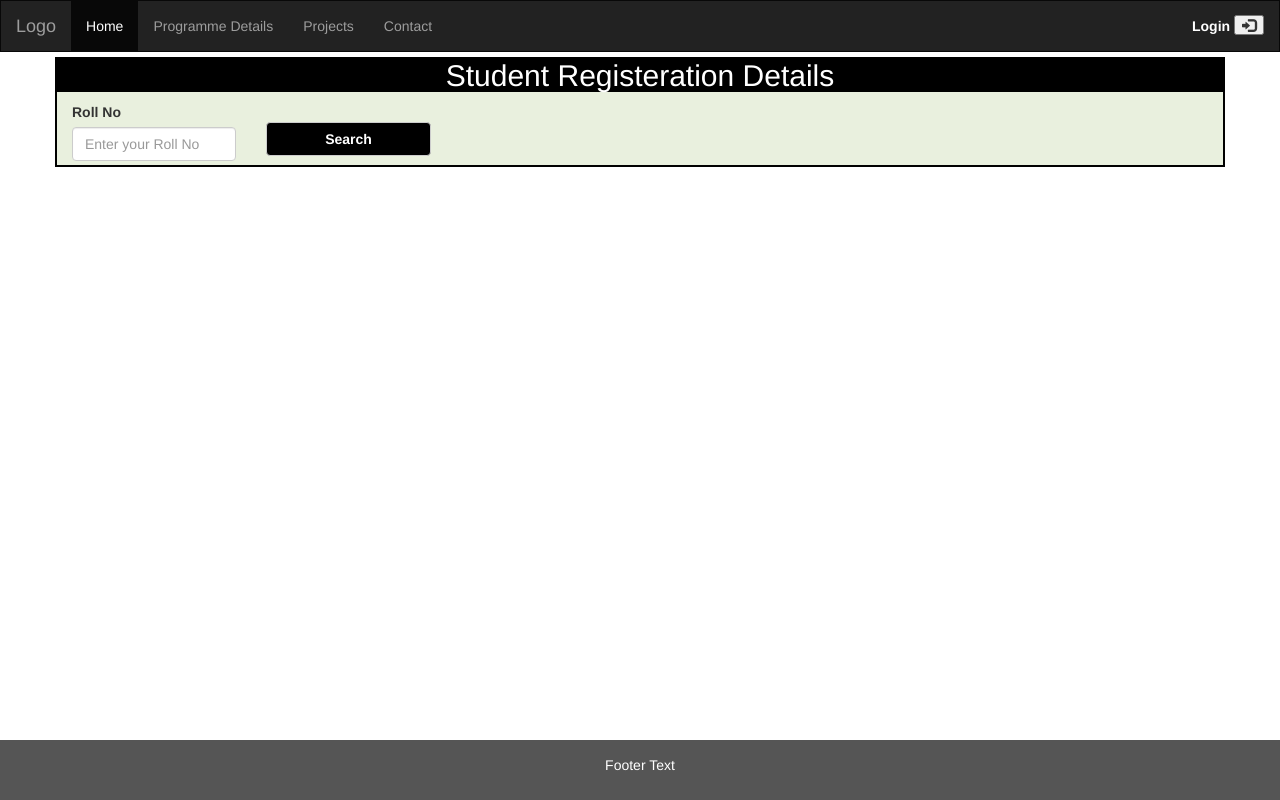
After one commit to IlmanAhmad/University_Website_Project, a Django app: template idu_app/templates/idu_app/sturegisterdetails.html in a window 1280 px wide. The commit adds this page. Run offline with Django 3.2, Linux system fonts and the light colour scheme; the template is opened without the code that fills it, so the values that code supplies are empty; some libraries are stand-ins or nearby versions.

Commit message:
Created the template for student details and logic to fetch student details from database

```diff
--- a/idu_app/static/idu_app/home.css
+++ b/idu_app/static/idu_app/home.css
@@ -17,3 +17,7 @@
   }
   .row.content {height:auto;}
 }
+
+.headerstu{
+  color: red;
+}
--- /dev/null
+++ b/idu_app/static/idu_app/sturegisterdetails.css
@@ -0,0 +1,21 @@
+/* Set search button properties */
+.btn-dark {
+    background-color: black;
+    color: white;
+}
+/* Set form properties */
+.formclass {
+    background: rgb(233, 240, 222);
+    margin-top: 5px;
+    border: 2px solid black;
+}
+/* Set form bottom row properties */
+.bottomrow {
+    max-height: 35px;
+    margin-bottom: 4px;
+}
+/* Set form big fields properties */
+.big {
+    max-width: 555px;
+    max-height: 35px;
+}
--- a/idu_app/templates/idu_app/basic.html
+++ b/idu_app/templates/idu_app/basic.html
@@ -8,6 +8,9 @@
     <link rel="stylesheet" href="https://maxcdn.bootstrapcdn.com/bootstrap/3.4.1/css/bootstrap.min.css">
     {% load static %}
     <link rel="stylesheet" href="{% static 'idu_app/home.css' %}">
+    <link rel="stylesheet" href="{% static 'idu_app/studetailsadmin.css' %}">
+    <link rel="stylesheet" href="{% static 'idu_app/sturegisterdetails.css' %}">
+    <link rel="stylesheet" href="{% static 'idu_app/programmedetails.css' %}">
     <script src="https://ajax.googleapis.com/ajax/libs/jquery/3.5.1/jquery.min.js"></script>
     <script src="https://maxcdn.bootstrapcdn.com/bootstrap/3.4.1/js/bootstrap.min.js"></script>
 
@@ -36,7 +39,7 @@
         }
 
     </style>
-    {% block css %} {% endblock %}
+
 </head>
 
 <body>
@@ -58,7 +61,7 @@
                     <li><a href="/home/contact">Contact</a></li>
                     {% if user.is_superuser %}
                     <!-- Display Admin button if user is super user -->
-                    <li><a id="admin" href="studetails/">Admin</a></li>
+                    <li><a id="admin" href="studetailsadmin/">Admin</a></li>
                     {% endif %}
                 </ul>
 
--- a/idu_app/templates/idu_app/home.html
+++ b/idu_app/templates/idu_app/home.html
@@ -76,7 +76,7 @@
 <div class="container-fluid text-center">
   <div class="row content">
     <div class="col-sm-2 sidenav">
-      <p><a href="#">Student Details</a></p>
+      <p><a href="sturegisterdetails/">Student Details</a></p>
       <p><a href="results/">Results</a></p>
       <p><a href="#">Link</a></p>
     </div>
--- a/idu_app/templates/idu_app/programmedetails.html
+++ b/idu_app/templates/idu_app/programmedetails.html
@@ -2,7 +2,7 @@
 {% block title %} Programme Details {% endblock %}
 {% load static %}
 {% block css %}
-<link rel="stylesheet" href="{% static 'idu_app/programmedetails.css' %}">
+
 {% endblock %}
 {% block body %}
 <div class="container">
--- a/idu_app/templates/idu_app/studetails.html
+++ b/idu_app/templates/idu_app/studetailsadmin.html
@@ -1,8 +1,8 @@
 {% extends 'idu_app/basic.html' %}
 {% load static %}
-{% block title %}Student Details{% endblock %}
+{% block title %}Student Admin{% endblock %}
 {% block css %}
-<link rel="stylesheet" href="{% static 'idu_app/studetails.css' %}">
+
 {% endblock %}
 {% block body %}
 <div class="container">
--- /dev/null
+++ b/idu_app/templates/idu_app/sturegisterdetails.html
@@ -0,0 +1,69 @@
+{% extends 'idu_app/basic.html' %}
+
+{% block title %}Student Details{% endblock %}
+
+{% block body %}
+
+
+<div class="container">
+  <div class="regdata">
+
+    <form class="row g-3 formclass" method="POST" accept="sturegisterdetails/">{% csrf_token %}
+
+        <h2 style="background-color: black; color: white; text-align: center; margin-top: 0px;">Student Registeration Details</h2>
+      {% for i in stu_details %}
+      <!-- This loop will fetch the details of student from database -->
+      <div class="col-md-6">
+        <label for="fname" class="form-label">First name</label>
+        <textarea type="text" class="form-control big" id="fname" disabled>{{i.stu_first_name}}</textarea>
+      </div>
+      <div class="col-md-6">
+        <label for="lname" class="form-label">Last name</label>
+        <textarea type="text" class="form-control big" id="fname" disabled>{{i.stu_last_name}}</textarea>
+      </div>
+      <div class="col-md-6">
+        <label for="fathername" class="form-label">Father name</label>
+        <textarea type="text" class="form-control big" id="fathername" disabled>{{i.stu_father_name}}</textarea>
+      </div>
+      <div class="col-md-6">
+        <label for="mothername" class="form-label">Mother name</label>
+        <textarea type="text" class="form-control big" id="mothername" disabled>{{i.stu_mother_name}}</textarea>
+      </div>
+      <div class="col-md-6">
+        <label for="inputAddress" class="form-label">Address</label>
+        <textarea type="text" class="form-control big" id="inputAddress" disabled>{{i.stu_address_line1}}</textarea>
+      </div>
+      <div class="col-md-6">
+        <label for="inputAddress2" class="form-label">Address 2</label>
+        <textarea type="text" class="form-control big" id="inputAddress2" disabled>{{i.stu_address_line2}}</textarea>
+      </div>
+      <div class="col-md-2">
+        <label for="inputCity" class="form-label">City</label>
+        <textarea type="text" class="form-control bottomrow" id="inputCity" disabled>{{i.stu_city}}</textarea>
+      </div>
+      <div class="col-md-2">
+        <label for="inputZip" class="form-label">Zip</label>
+        <textarea type="text" class="form-control bottomrow" id="inputZip" disabled>{{i.stu_postalcode}}</textarea>
+      </div>
+      <div class="col-md-2">
+        <label for="contact" class="form-label">Contact</label>
+        <textarea type="text" class="form-control bottomrow" id="contact" disabled>{{i.stu_contact}}</textarea>
+      </div>
+      <div class="col-md-2">
+        <label for="class" class="form-label">Class</label>
+        <textarea type="text" class="form-control bottomrow" id="class" disabled>{{i.stu_class}}</textarea>
+      </div>
+      {% endfor %}
+      <div class="col-md-2">
+        <label for="roll" class="form-label">Roll No</label>
+        <input type="text" class="form-control bottomrow" id="roll" name="roll" placeholder="Enter your Roll No">
+      </div>
+      <div class="col-md-2">
+        <label for="roll" class="form-label"></label>
+        <button type="submit" class="form-control bottomrow btn-dark" id="search"><b>Search</b></button>
+      </div>
+    </form>
+  </div>
+</div>
+
+{% endblock %}
--- a/idu_app/urls.py
+++ b/idu_app/urls.py
@@ -5,7 +5,8 @@ from idu_app import views
 app_name = 'idu'
 urlpatterns = [
     path('', views.home, name='home'),
-    path('studetails/', views.studetails, name='studetails'),
+    path('studetailsadmin/', views.studetailsadmin, name='studetailsadmin'),
+    path('sturegisterdetails/', views.sturegisterdetails, name='sturegisterdetails'),
     path('registeration/', views.registeration, name='registeration'),
     path('marksheet/', views.marksheet, name='marksheet'),
     path('programmedetails/', views.programmedetails, name='programmedetails'),
```
Also changed, not shown: idu_app/views.py (+14 -4 lines), idu_app/static/idu_app/studetailsadmin.css (line endings or trailing spaces), 2 other files.
